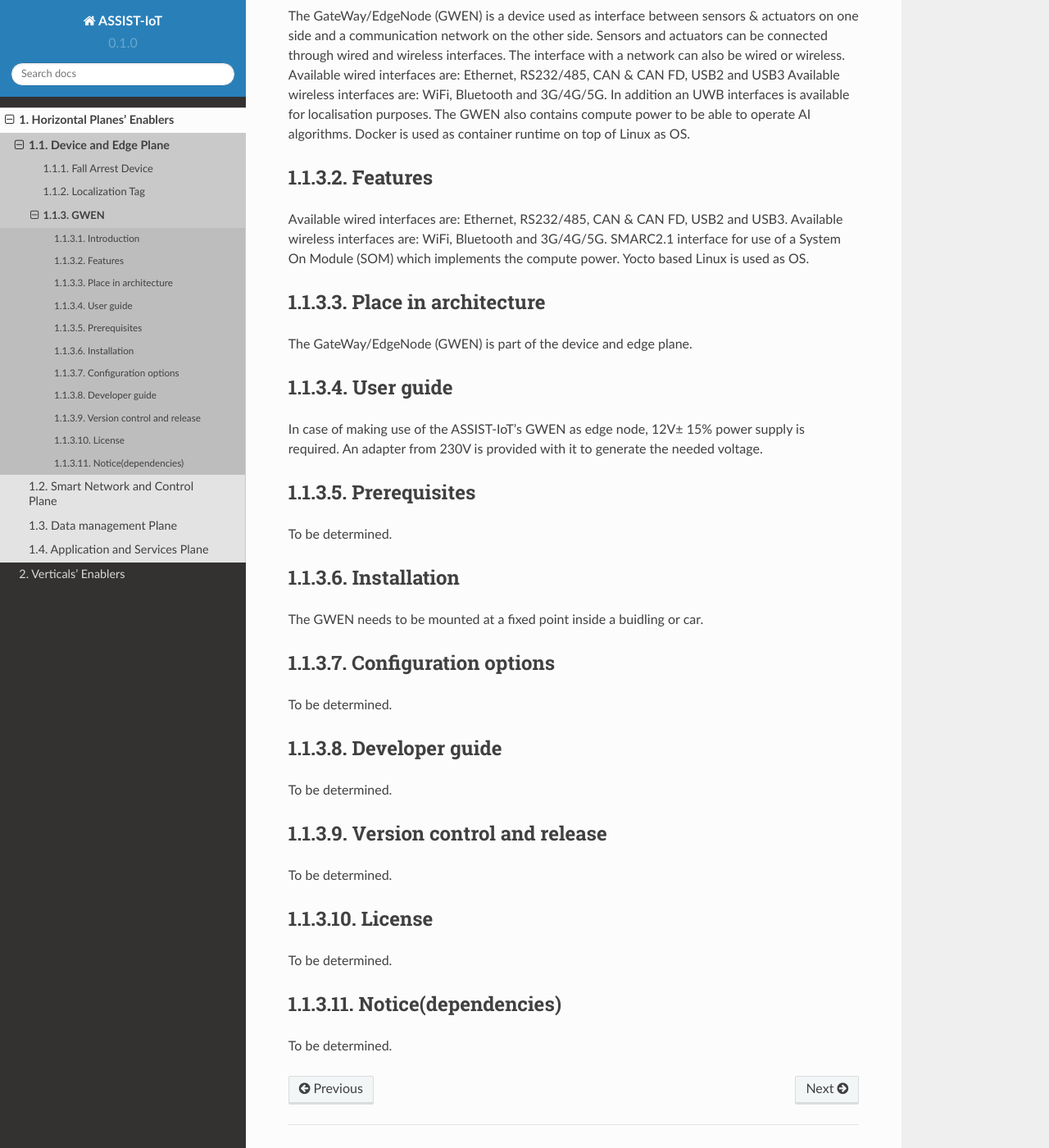
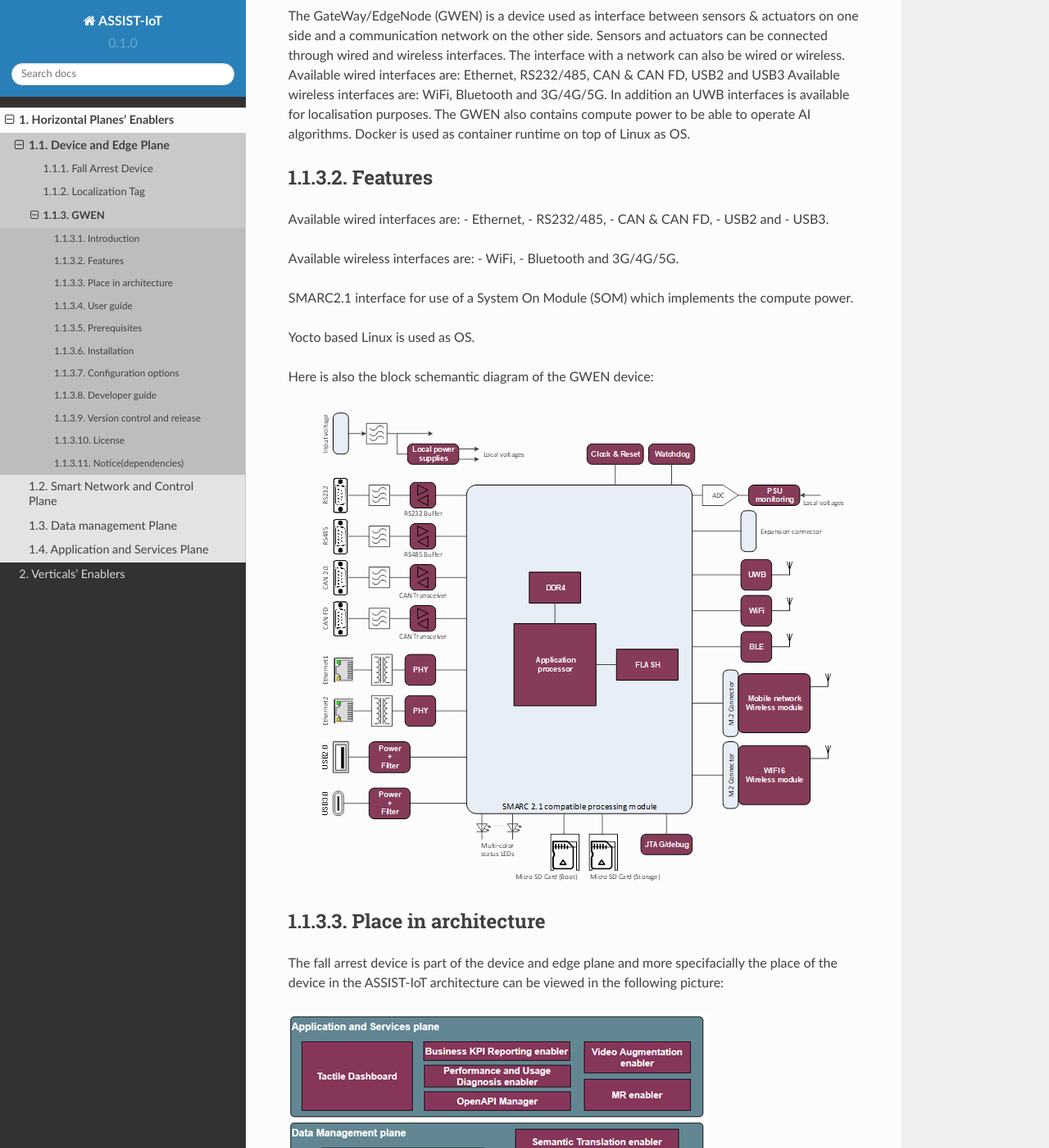
Before and after one commit to assist-iot/assist-iot-documentation, a Sphinx documentation site: the page built from docs/source/horizontal_planes/device/edge_node.rst, in a window 1280 px wide and 1400 px high, scrolled down 496 px. Shown: the whole window at 82% size. Built offline with Sphinx 7.4.7 and the Read the Docs theme 2.0.0, drawn with Linux system fonts in a browser that asks for light colours; some of the changed text lies outside the part shown.

Commit message:
GWEN update

```diff
--- a/docs/source/horizontal_planes/device/edge_node.rst
+++ b/docs/source/horizontal_planes/device/edge_node.rst
@@ -20,15 +20,32 @@ Docker is used as container runtime on top of Linux as OS.
 ********
 Features
 ********
-Available wired interfaces are: Ethernet, RS232/485, CAN & CAN FD, USB2 and USB3.
-Available wireless interfaces are: WiFi, Bluetooth and 3G/4G/5G.
+Available wired interfaces are:
+- Ethernet,
+- RS232/485,
+- CAN & CAN FD,
+- USB2 and
+- USB3.
+
+Available wireless interfaces are:
+- WiFi,
+- Bluetooth and 3G/4G/5G.
+
 SMARC2.1 interface for use of a System On Module (SOM) which implements the compute power.
+
 Yocto based Linux is used as OS.
+
+Here is also the block schemantic diagram of the GWEN device:
+
+.. image:: gwen.png
 
 *********************
 Place in architecture
 *********************
-The GateWay/EdgeNode (GWEN) is part of the device and edge plane.
+The fall arrest device is part of the device and edge plane and more specifacially the place of the device in the ASSIST-IoT architecture can be viewed in the following picture:
+
+.. image:: place_in_architecture.png
+
 
 **********
 User guide
@@ -38,7 +55,7 @@ In case of making use of the ASSIST-IoT’s GWEN as edge node, 12V± 15% power s
 *************
 Prerequisites
 *************
-To be determined.
+The version control and release will be determined once the device is formally released.
 
 ************
 Installation
@@ -48,24 +65,24 @@ The GWEN needs to be mounted at a fixed point inside a buidling or car.
 *********************
 Configuration options
 *********************
-To be determined.
+The version control and release will be determined once the device is formally released.
 
 ***************
 Developer guide
 ***************
-To be determined.
+The version control and release will be determined once the device is formally released.
 
 ***************************
 Version control and release
 ***************************
-To be determined.
+The version control and release will be determined once the device is formally released.
 
 *******
 License
 *******
-To be determined.
+The version control and release will be determined once the device is formally released.
 
 ********************
 Notice(dependencies)
 ********************
-To be determined.
+The version control and release will be determined once the device is formally released.
```
Also changed, not shown: docs/source/horizontal_planes/device/gwen.png (added).
